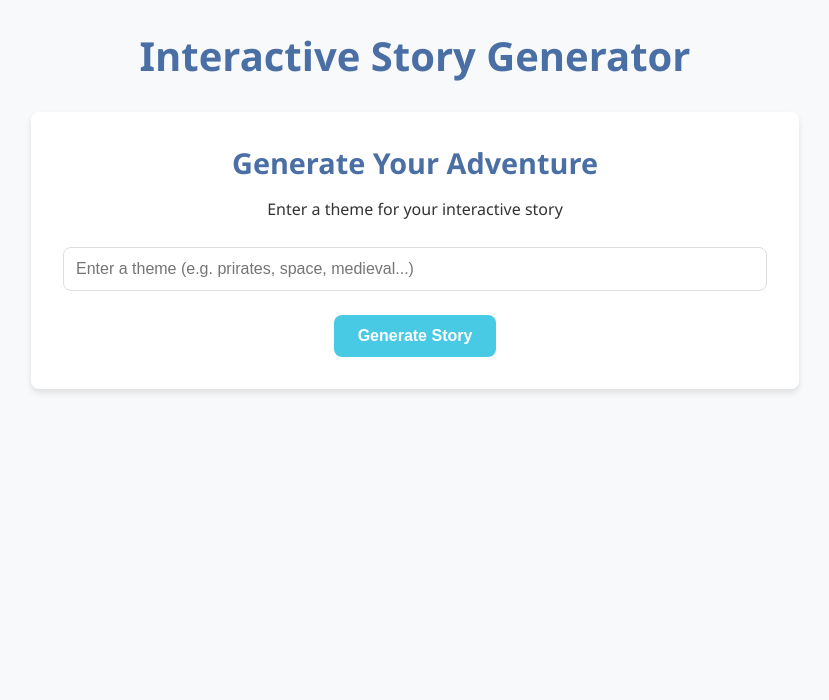
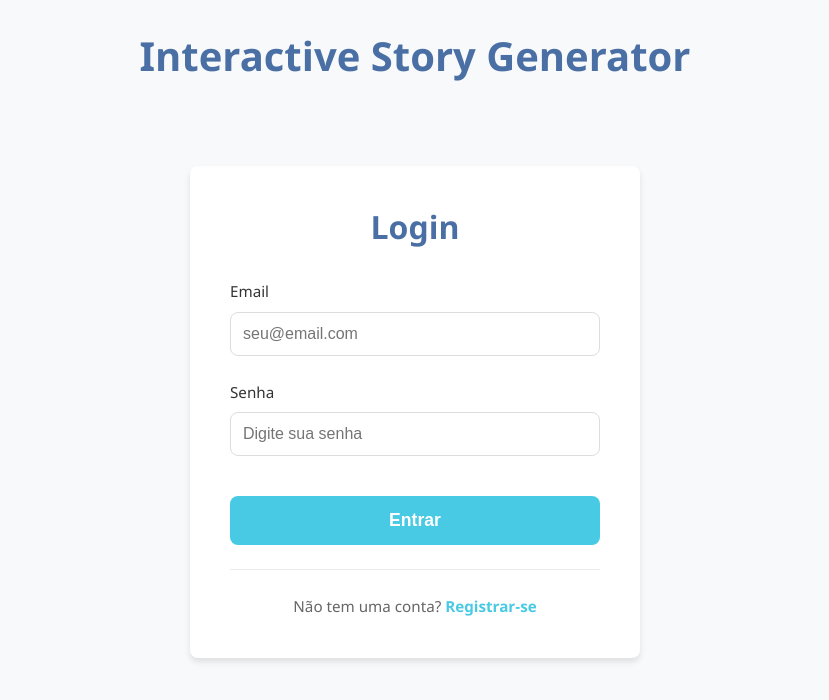
Before and after one commit to gabrielstm/React-FastAPI-OpenAI_API-fullstack-project, a React (Vite) app in the folder frontend/: page / in a window 1280 px wide. Shown: the top 700 px of the page, without its empty margins (225-1054 px from the left). Built offline with nearby package versions, Linux system fonts and the light colour scheme.

Commit message:
update-rotas

```diff
--- a/frontend/src/App.jsx
+++ b/frontend/src/App.jsx
@@ -14,8 +14,8 @@ function App() {
         </header>
         <main>
           <Routes>
-            <Route path={"/"} element={<Storys />}/>
-            <Route path={"/login"} element={<Login />}/>
+            <Route path={"/stories"} element={<Storys />}/>
+            <Route path={"/"} element={<Login />}/>
             <Route path={"/register"} element={<Register />}/>
             <Route path={"/story/:id"} element={<StoryLoader />} />
           </Routes>
```
Also changed, not shown: 1 other file (tests, documents, lock files or other folders).
